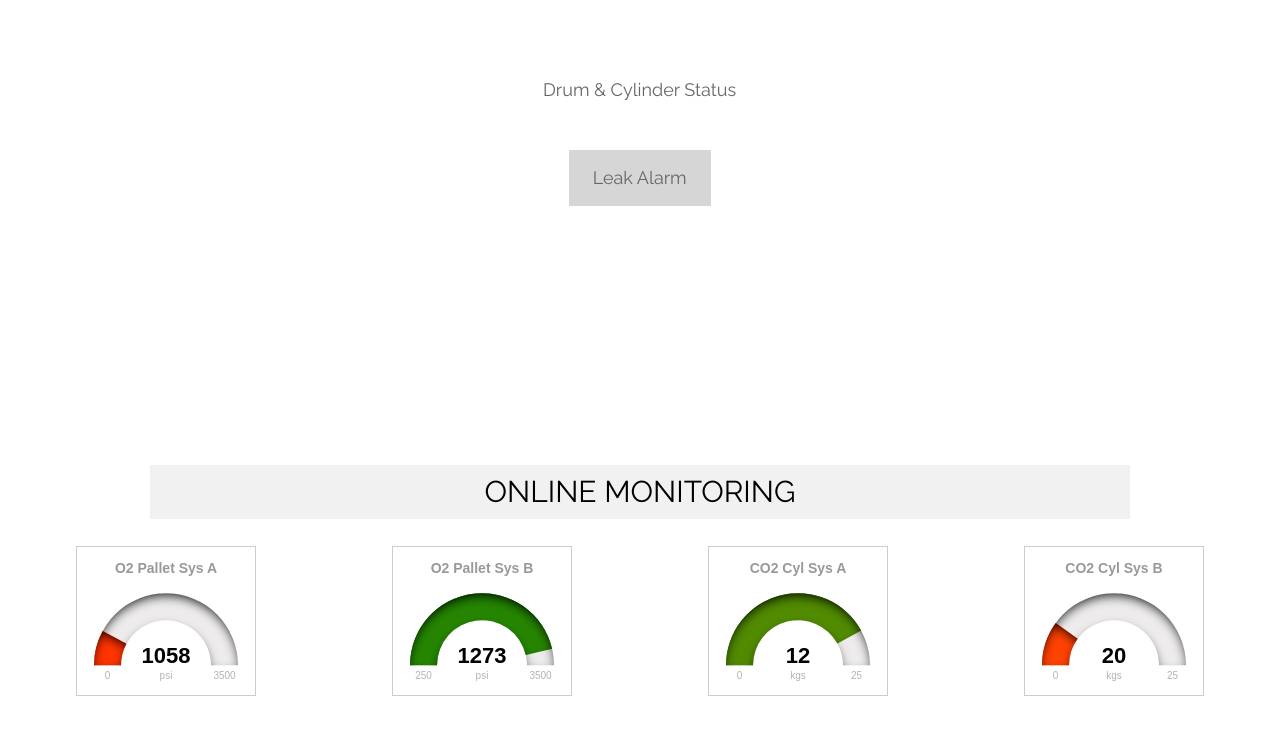
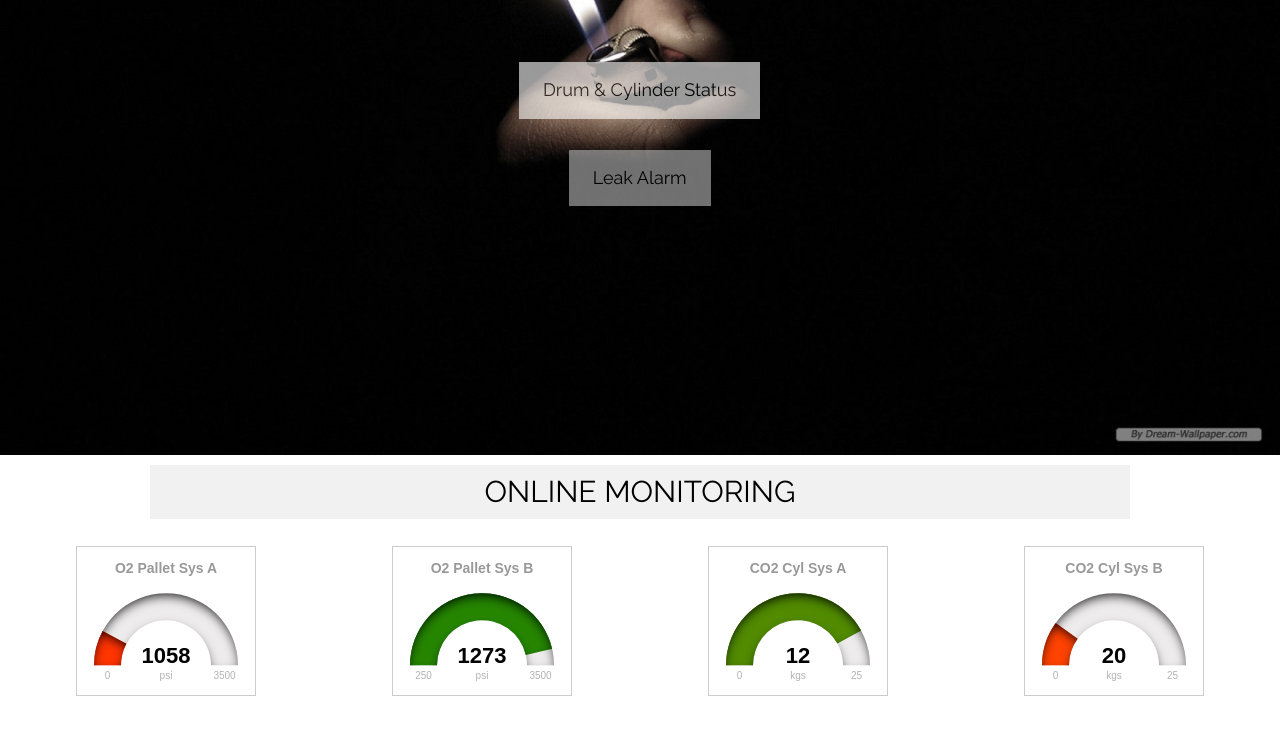
Before and after one commit to TIJ4Mich/IoT, a plain HTML site: page index.html in a window 1280 px wide. Shown: the part 345-1078 px from the top of the page. Drawn offline with Linux system fonts and the light colour scheme.

Commit message:
Update index.html

```diff
--- a/index.html
+++ b/index.html
@@ -19,7 +19,7 @@ body, html {
 .bgimg-1 {
     background-position: center;
     background-size: cover;
-    background-image: url("images/blacklight.jpg");
+    background-image: url("blacklight.jpg");
     min-height: 100%;
 }
 .w3-bar .w3-button {
```
